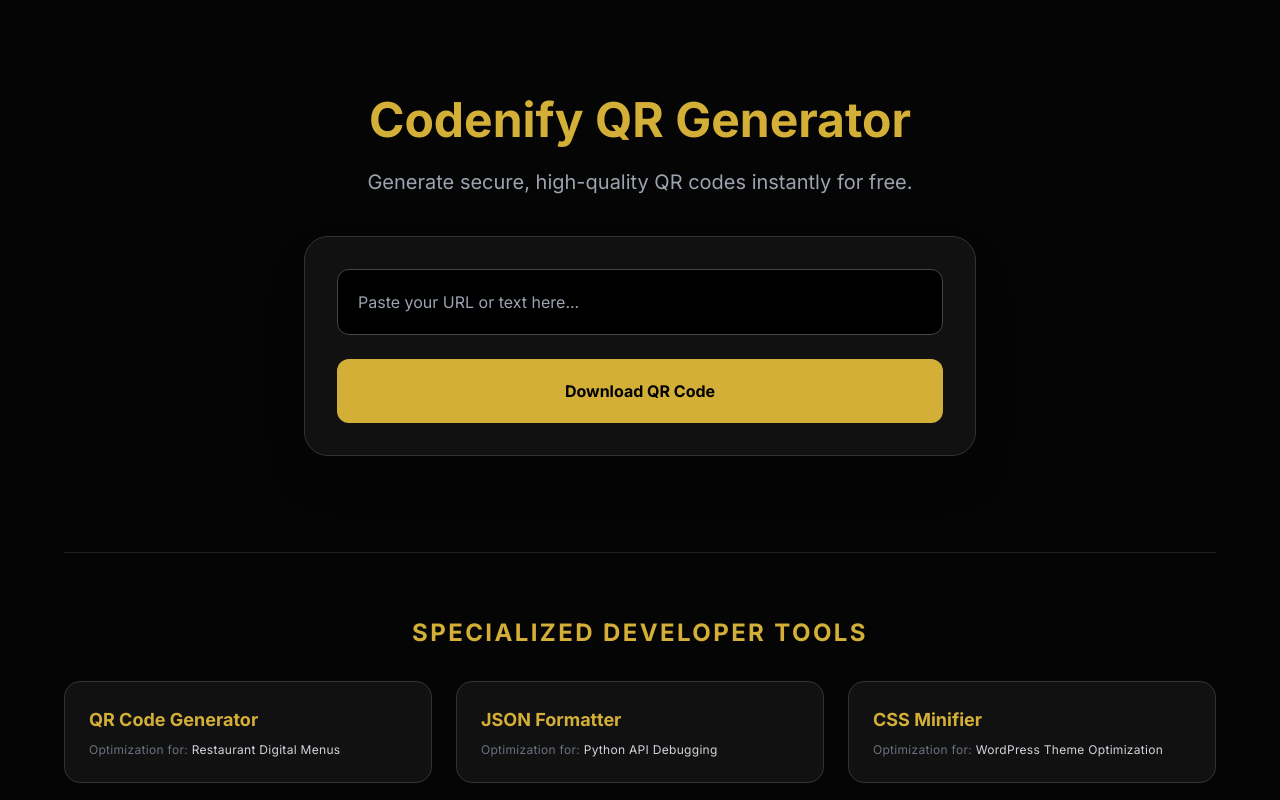
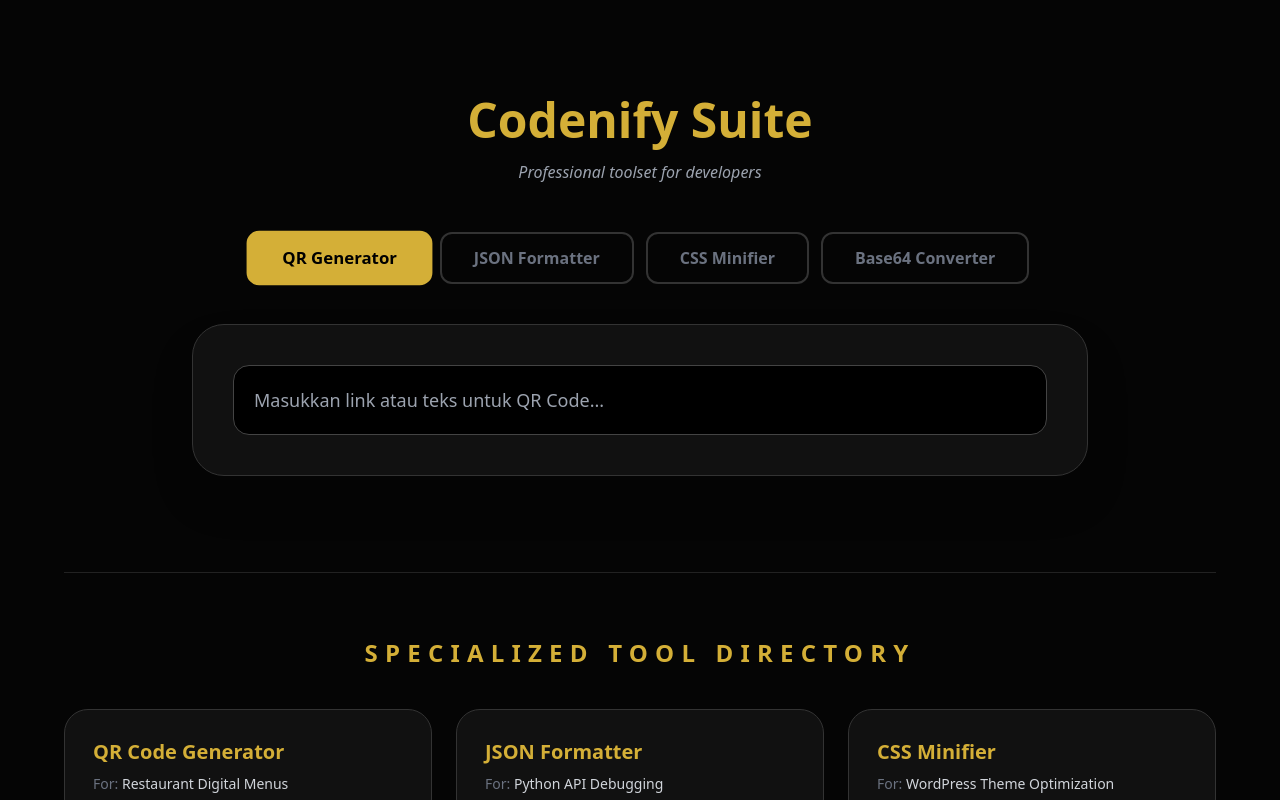
Before and after one commit to tukaoffcial27/codenify, a Next.js app: page / in a window 1280 px wide. Shown: the top 800 px of the page. Built offline with nearby package versions, Linux system fonts and the light colour scheme.

Commit message:
Final: Restore 4 tools and fix tailwind configuration

```diff
--- a/app/page.tsx
+++ b/app/page.tsx
@@ -1,59 +1,70 @@
-"use client"; // Wajib untuk fungsionalitas interaktif
+"use client";
 import { useState } from 'react';
 import Link from 'next/link';
 import data from '../global.json';
 
 export default function HomePage() {
-  const [text, setText] = useState("");
-  const qrBaseUrl = "https://api.qrserver.com/v1/create-qr-code/?size=250x250&data=";
+  const [activeTab, setActiveTab] = useState("qr");
+  const [input, setInput] = useState("");
+  const [output, setOutput] = useState("");
+
+  const handleProcess = () => {
+    try {
+      if (activeTab === "json") setOutput(JSON.stringify(JSON.parse(input), null, 2));
+      if (activeTab === "css") setOutput(input.replace(/\s+/g, ' ').replace(/\/\*.*?\*\//g, '').replace(/ ?([\{\}\:\;\,]) ?/g, '$1').trim());
+      if (activeTab === "base64") setOutput(btoa(input));
+    } catch (e) { setOutput("Error: Format input tidak valid."); }
+  };
 
   return (
-    <main className="min-h-screen bg-[#050505] pt-24 px-6 text-white">
+    <main className="min-h-screen bg-[#050505] pt-24 pb-20 px-6 text-white font-sans">
       <div className="max-w-6xl mx-auto">
+        <h1 className="text-5xl font-bold text-[#D4AF37] text-center mb-4">Codenify Suite</h1>
+        <p className="text-gray-400 text-center mb-12 italic">Professional toolset for developers</p>
 
-        {/* GENERATOR UTAMA (Restorasi Fungsi index.html) */}
-        <section className="mb-24 text-center">
-          <h1 className="text-5xl font-bold text-[#D4AF37] mb-6">Codenify QR Generator</h1>
-          <p className="text-gray-400 mb-10 text-xl max-w-2xl mx-auto">
-            Generate secure, high-quality QR codes instantly for free.
-          </p>
+        {/* Navigasi 4 Tool Utama */}
+        <div className="flex flex-wrap justify-center gap-3 mb-10">
+          {[
+            { id: "qr", label: "QR Generator" },
+            { id: "json", label: "JSON Formatter" },
+            { id: "css", label: "CSS Minifier" },
+            { id: "base64", label: "Base64 Converter" }
+          ].map((tab) => (
+            <button key={tab.id} onClick={() => {setActiveTab(tab.id); setOutput(""); setInput("");}}
+              className={`px-8 py-3 rounded-xl border-2 transition-all font-bold ${activeTab === tab.id ? "bg-[#D4AF37] text-black border-[#D4AF37] scale-105" : "border-[#333] text-gray-500 hover:border-[#D4AF37]"}`}>
+              {tab.label}
+            </button>
+          ))}
+        </div>
 
-          <div className="bg-[#111] p-8 border border-[#333] rounded-3xl max-w-2xl mx-auto shadow-2xl">
-            <input
-              type="text"
-              value={text}
-              onChange={(e) => setText(e.target.value)}
-              placeholder="Paste your URL or text here..."
-              className="w-full p-5 bg-black border border-[#444] rounded-xl mb-6 text-white focus:border-[#D4AF37] outline-none transition-all"
-            />
+        {/* Panel Kerja Alat */}
+        <div className="bg-[#111] p-10 border border-[#333] rounded-[2rem] shadow-2xl mb-24 max-w-4xl mx-auto">
+          {activeTab === "qr" ? (
+            <div className="space-y-6 text-center">
+              <input type="text" value={input} onChange={(e) => setInput(e.target.value)} placeholder="Masukkan link atau teks untuk QR Code..." className="w-full p-5 bg-black border border-[#444] rounded-2xl outline-none focus:border-[#D4AF37] text-lg" />
+              {input && (
+                <div className="bg-white p-4 rounded-2xl inline-block shadow-lg animate-fade-in">
+                  <img src={`https://api.qrserver.com/v1/create-qr-code/?size=250x250&data=${encodeURIComponent(input)}`} alt="QR Result" />
+                </div>
+              )}
+            </div>
+          ) : (
+            <div className="space-y-4">
+              <textarea value={input} onChange={(e) => setInput(e.target.value)} placeholder={`Masukkan ${activeTab.toUpperCase()} mentah di sini...`} className="w-full h-48 p-5 bg-black border border-[#444] rounded-2xl outline-none focus:border-[#D4AF37] font-mono text-sm" />
+              <button onClick={handleProcess} className="w-full bg-[#D4AF37] text-black font-extrabold py-4 rounded-xl hover:opacity-90 transition shadow-lg uppercase">Proses {activeTab}</button>
+              {output && <textarea readOnly value={output} className="w-full h-48 p-5 bg-[#0a0a0a] border border-green-900/30 rounded-2xl font-mono text-green-500 text-sm" />}
+            </div>
+          )}
+        </div>
 
-            {text && (
-              <div className="mb-6 flex justify-center bg-white p-4 rounded-xl inline-block mx-auto">
-                <img src={`${qrBaseUrl}${encodeURIComponent(text)}`} alt="QR Code" />
-              </div>
-            )}
-
-            <button
-              className="w-full bg-[#D4AF37] text-black font-bold py-5 rounded-xl hover:scale-[1.02] transition-transform active:scale-95"
-              onClick={() => text && window.open(`${qrBaseUrl}${encodeURIComponent(text)}`, '_blank')}
-            >
-              Download QR Code
-            </button>
-          </div>
-        </section>
-
-        {/* DAFTAR TOOL PSEO (Grid Emas) */}
-        <div className="border-t border-[#222] pt-16 pb-20">
-          <h2 className="text-2xl font-bold text-[#D4AF37] mb-8 text-center uppercase tracking-widest">Specialized Developer Tools</h2>
+        {/* Grid pSEO (SEO Nyawa Website) */}
+        <div className="border-t border-[#222] pt-16">
+          <h2 className="text-2xl font-bold text-[#D4AF37] mb-10 text-center uppercase tracking-[0.3em]">Specialized Tool Directory</h2>
           <div className="grid grid-cols-1 md:grid-cols-2 lg:grid-cols-3 gap-6">
             {data.slice(0, 15).map((item) => (
-              <Link
-                key={item.slug}
-                href={`/${item.slug}`}
-                className="p-6 bg-[#111] border border-[#333] rounded-2xl hover:border-[#D4AF37] transition-all group hover:bg-[#151515]"
-              >
-                <h3 className="text-[#D4AF37] font-bold text-lg mb-2 group-hover:underline">{item.tool}</h3>
-                <p className="text-gray-500 text-xs tracking-wide">Optimization for: <span className="text-gray-300">{item.useCase}</span></p>
+              <Link key={item.slug} href={`/${item.slug}`} className="p-7 bg-[#111] border border-[#333] rounded-[1.5rem] hover:border-[#D4AF37] transition-all group hover:bg-[#161616]">
+                <h3 className="text-[#D4AF37] font-bold text-xl mb-2 group-hover:underline">{item.tool}</h3>
+                <p className="text-gray-500 text-sm">For: <span className="text-gray-300">{item.useCase}</span></p>
               </Link>
             ))}
           </div>
```
